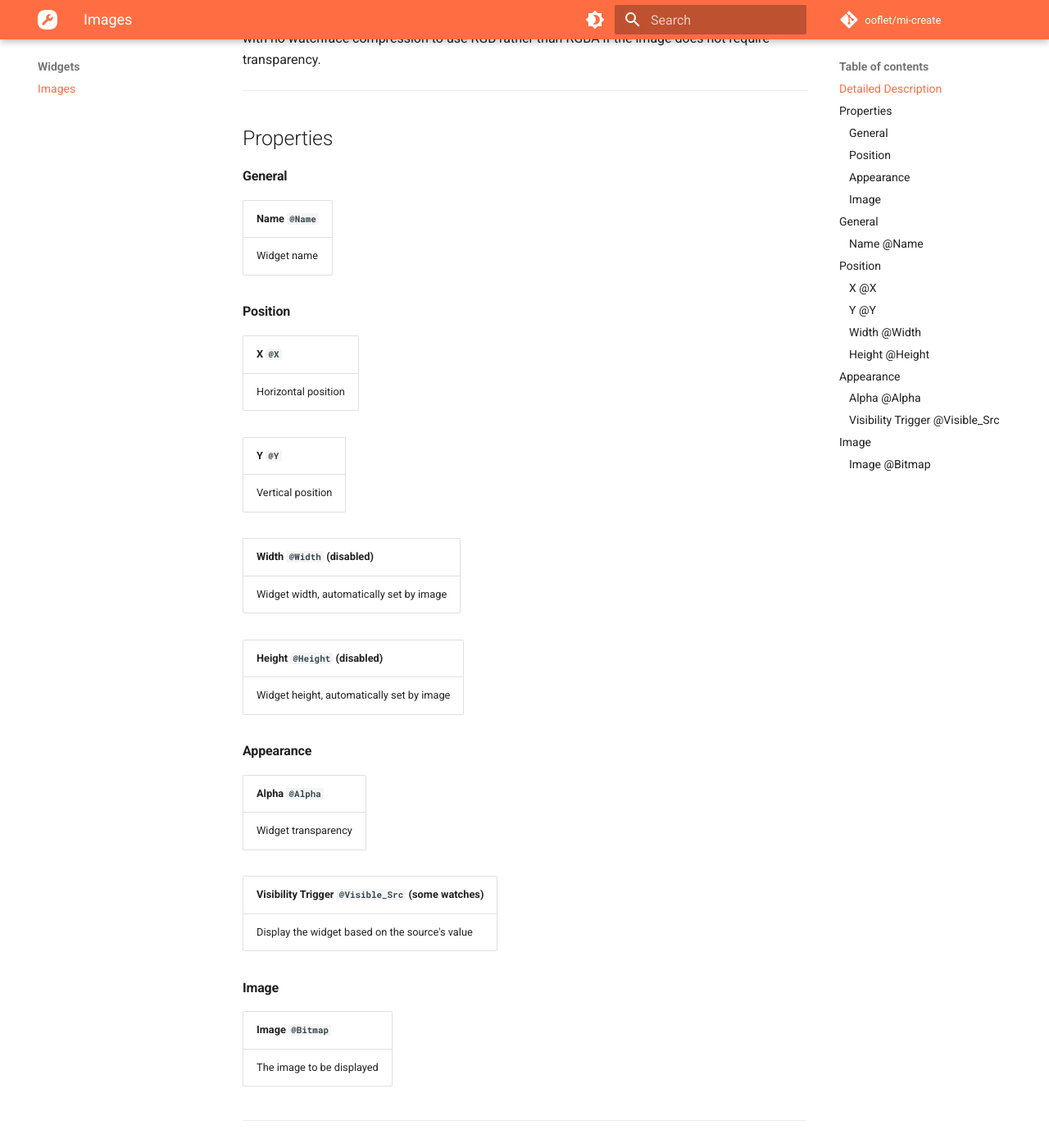
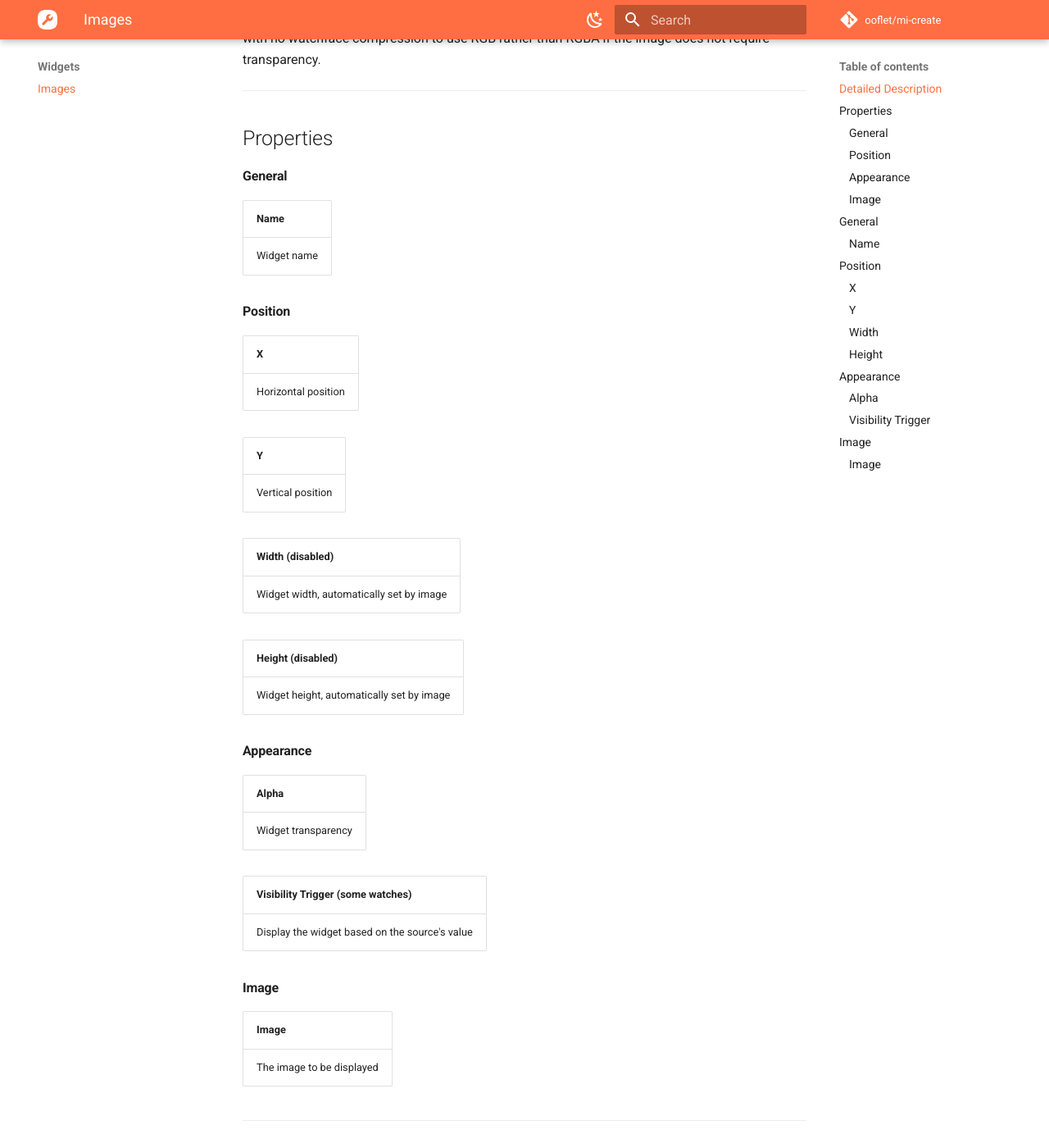
Before and after one commit to ooflet/Mi-Create-docs, an MkDocs documentation site: the page built from docs/widgets/image.md, in a window 1280 px wide and 1400 px high, scrolled down 568 px. Shown: the whole window at 82% size. Built offline with MkDocs 1.6.1 and Material for MkDocs 9.7.7, drawn with Linux system fonts in a browser that asks for light colours; comment, search, counter and statistics services are not loaded; some of the changed text lies outside the part shown.

Commit message:
update docs

```diff
--- a/docs/widgets/image.md
+++ b/docs/widgets/image.md
@@ -15,64 +15,64 @@ RGB565 has no alpha channel meaning no transparency support but smaller file siz
 ## Properties
 #### General
 
-|Name `@Name`|
+|Name |
 |:----------|
 |Widget name|
 
 #### Position
 
-|X `@X`|
+|X |
 |:----------|
 |Horizontal position|
 
-|Y `@Y`|
+|Y |
 |:----------|
 |Vertical position|
 
-|Width `@Width` (disabled)|
+|Width (disabled)|
 |:----------|
 |Widget width, automatically set by image|
 
-|Height `@Height` (disabled)|
+|Height (disabled)|
 |:----------|
 |Widget height, automatically set by image|
 
 #### Appearance
 
-|Alpha `@Alpha`|
+|Alpha |
 |:----------|
 |Widget transparency|
 
-|Visibility Trigger `@Visible_Src` (some watches)|
+|Visibility Trigger (some watches)|
 |:----------|
 |Display the widget based on the source's value|
 
 #### Image
 
-|Image `@Bitmap`|
+|Image |
 |:----------|
 |The image to be displayed|
 
 ---
 ## General
 
-### Name `@Name`
+### Name
 The name of the widget.
 
 ---
 ## Position
 
-### X `@X`
+### X
 The horizontal position of the widget.
 
-### Y `@Y`
+### Y
 The vertical position of the widget.
 
-### Width `@Width`
+### Width
 
 The width of the widget. This property is automatically set by the image's width.
 
-### Height `@Height`
+### Height
 
 The height of the widget. This property is automatically set by the image's height.
 
@@ -80,15 +80,15 @@ The height of the widget. This property is automatically set by the image's heig
 
 ## Appearance
 
-### Alpha `@Alpha`
+### Alpha
 The alpha value (transparency) of the widget.
 
-### Visibility Trigger `@Visible_Src`
+### Visibility Trigger
 Determines the widget's visibility based on a source's value. The widget is hidden when the value of the source is 0, otherwise it is visible. **This property is only visible on Xiaomi Watch Color/Color Sport/Color 2/S1/S1 Pro/S2**
 
 ---
 
 ## Image
 
-### Image `@Bitmap`
+### Image
 The image to be displayed on the widget.
--- a/mkdocs.yml
+++ b/mkdocs.yml
@@ -8,25 +8,26 @@ theme:
   favicon: Images/favicon.png
   palette:
     # Palette toggle for light mode
-    - scheme: default
+    - media: "(prefers-color-scheme: light)"
+      scheme: default
       primary: deep orange
       accent: orange
       toggle:
-        icon: material/brightness-4
+        icon: material/weather-night
         name: Switch to dark mode
 
     # Palette toggle for dark mode
-    - scheme: slate
+    - media: "(prefers-color-scheme: dark)"
+      scheme: slate
       primary: black
-      accent: light blue
+      accent: indigo
       toggle:
-        icon: material/brightness-7
+        icon: material/weather-sunny
         name: Switch to light mode
   features:
     - header.autohide
     - navigation.tabs
     - navigation.top
-    #- navigation.instant
     - navigation.instant.progress
     - navigation.footer
 
```
Also changed, not shown: docs/index.md (+8 -0 lines), docs/quickstart/intro.md (+24 -0 lines), docs/quickstart/publishing.md (+5 -1 lines), docs/quickstart/testing.md (+4 -4 lines), docs/Images/bilinear.png (added), docs/Images/window.png (added), docs/Images/window.svg (added).
